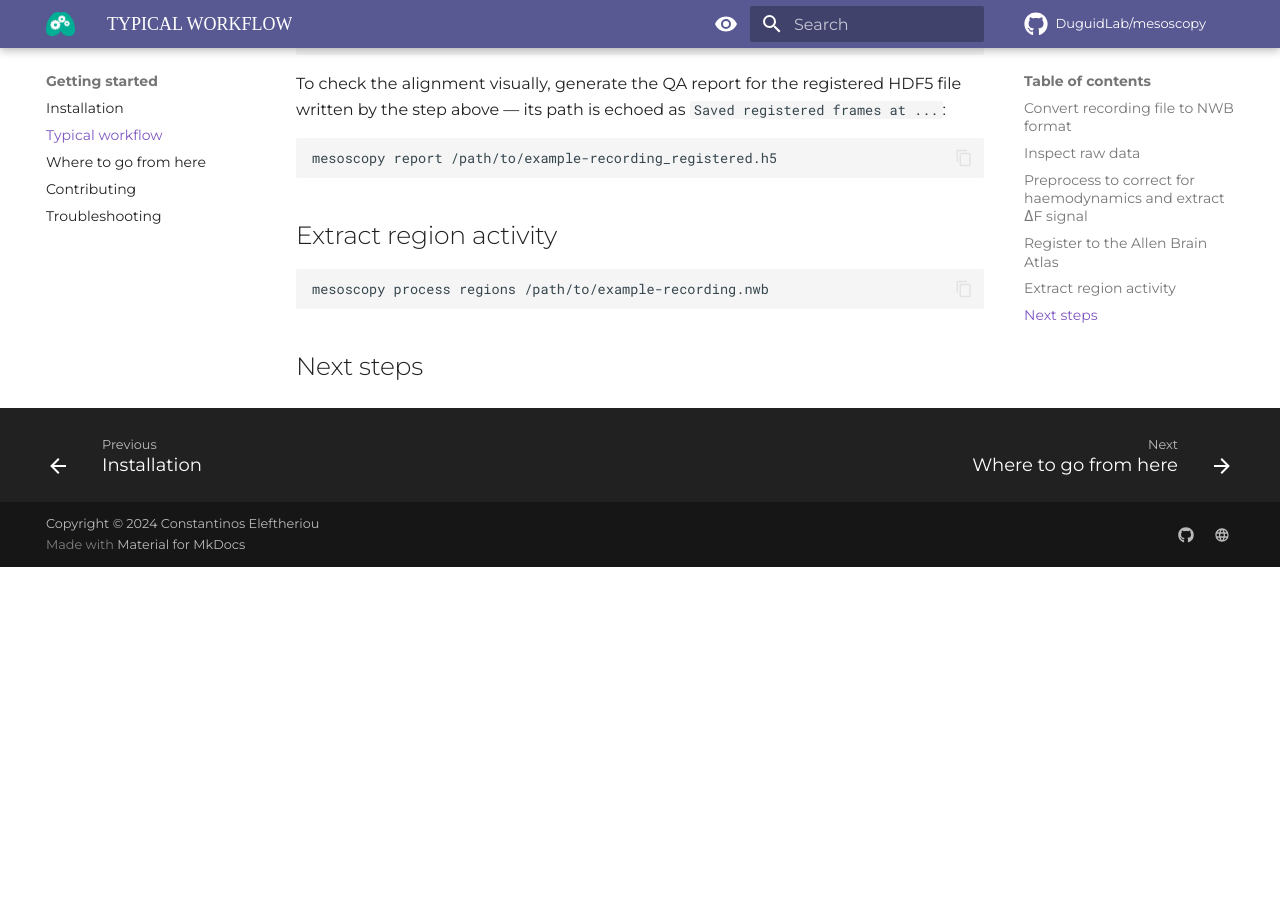
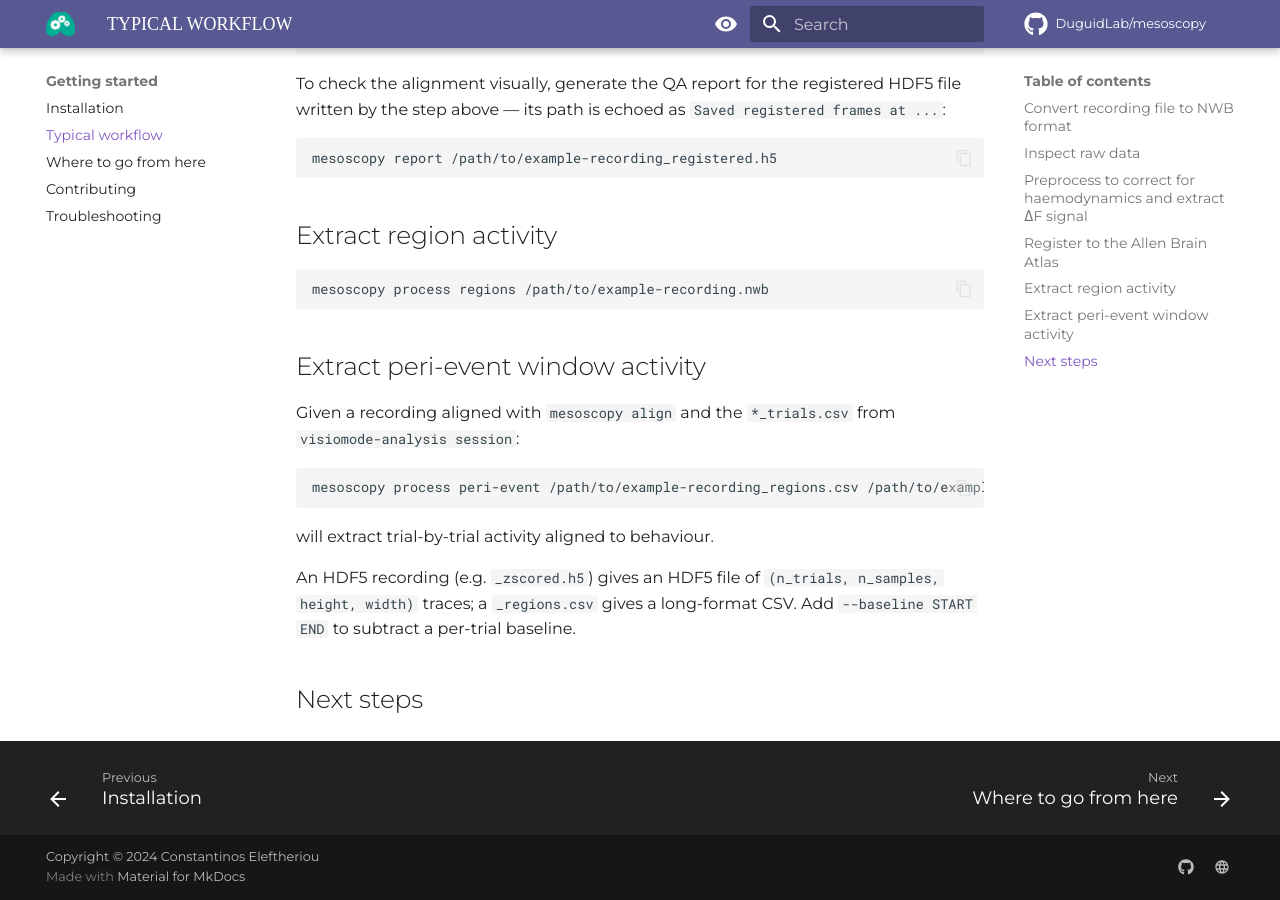
Before and after one commit to DuguidLab/mesoscopy, an MkDocs documentation site: the page built from docs/typical-workflow.md, in a window 1280 px wide and 900 px high, scrolled down 1493 px. Built offline with MkDocs 1.6.1 and Material for MkDocs 9.7.7, drawn with Linux system fonts in a browser that asks for light colours; some web fonts are replaced; comment, search, counter and statistics services are not loaded; before the commit the page ends 2060 px from its top, so only the background shows below that.

Commit message:
add peri-event command to typical workflow

````diff
--- a/docs/typical-workflow.md
+++ b/docs/typical-workflow.md
@@ -69,4 +69,17 @@ mesoscopy report /path/to/example-recording_registered.h5
 mesoscopy process regions /path/to/example-recording.nwb
 ```
 
+## Extract peri-event window activity
+
+Given a recording aligned with `mesoscopy align` and the `*_trials.csv` from `visiomode-analysis session`:
+
+```bash
+mesoscopy process peri-event /path/to/example-recording_regions.csv /path/to/example-recording_trials.csv --event cue_onset --pre 1 --post 3
+```
+
+will extract trial-by-trial activity aligned to behaviour.
+
+An HDF5 recording (e.g. `_zscored.h5`) gives an HDF5 file of `(n_trials, n_samples, height, width)` traces; a
+`_regions.csv` gives a long-format CSV. Add `--baseline START END` to subtract a per-trial baseline.
+
 ## Next steps
````
